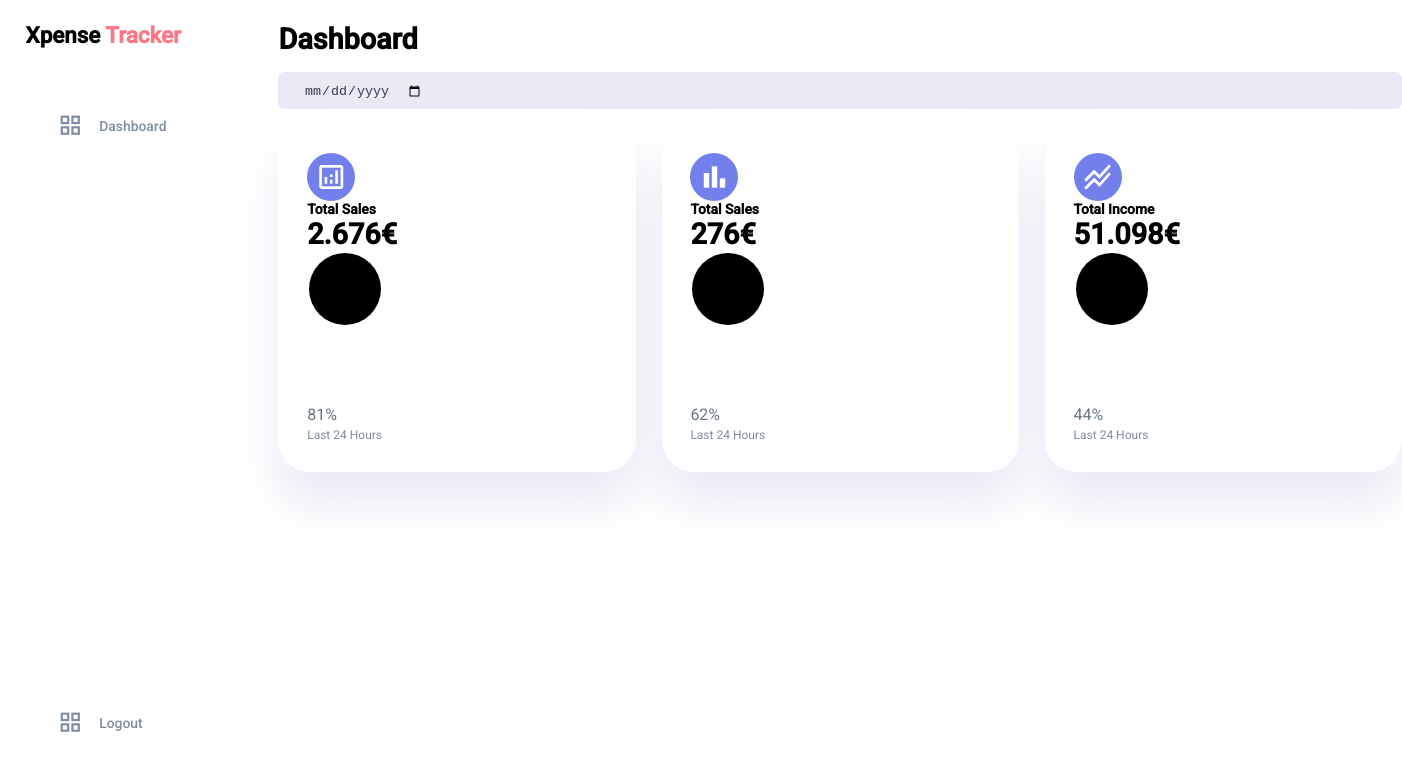
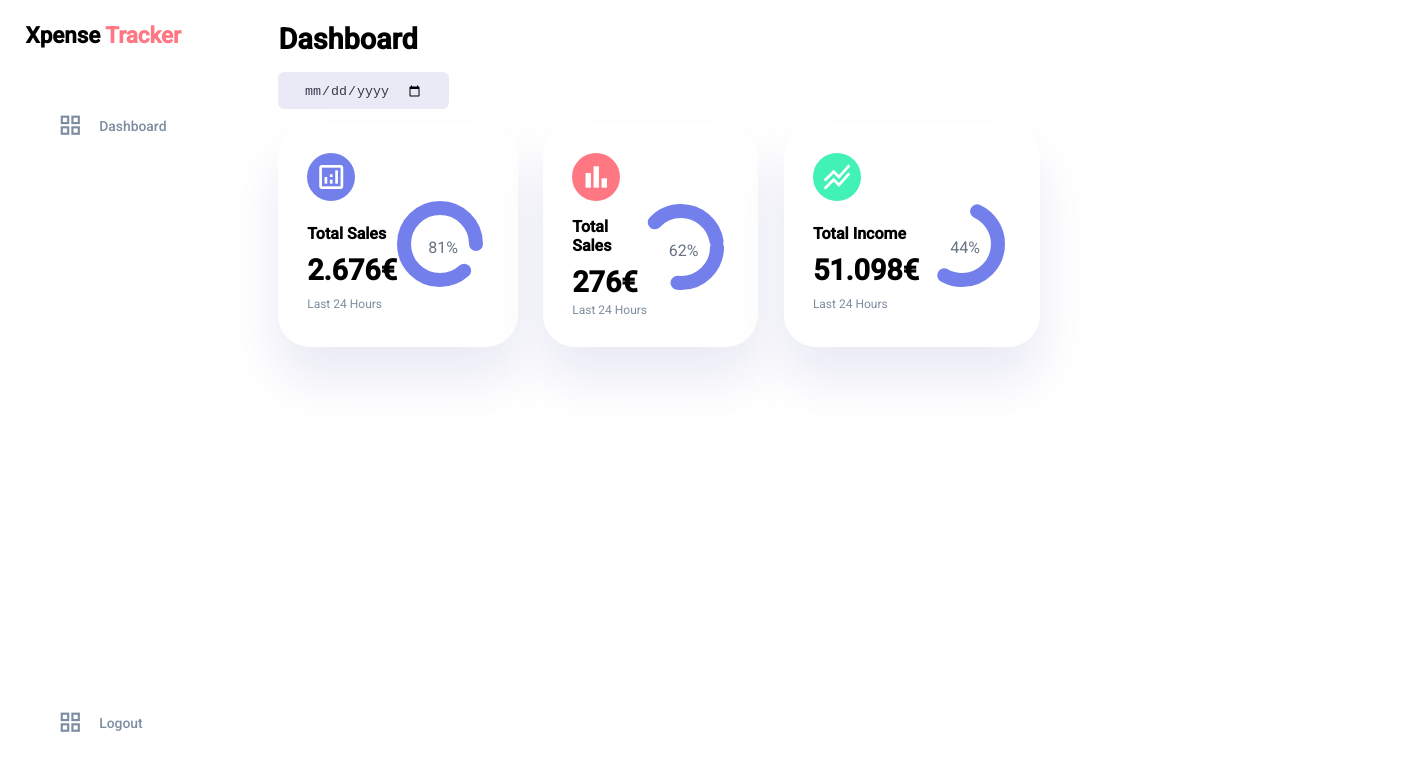
Before and after one commit to tsipiluka/XpenseTracker, an Angular app in the folder XpenseTracker/: page /dashboard in a window 1280 px wide. Shown: the top 770 px of the page, 1402 px wide, since content can reach past the window. Built offline with nearby package versions, Linux system fonts and the light colour scheme.

Commit message:
finished insights css

```diff
--- a/XpenseTracker/src/app/dashboard/dashboard.component.css
+++ b/XpenseTracker/src/app/dashboard/dashboard.component.css
@@ -231,6 +231,7 @@ main {
 }
 
 main .date {
+    display: inline-block;
     background: var(--color-light, rgba(132, 139, 200, 0.18));
     border-radius: var(--border-radius-1, .4rem);
     margin-top: 1rem;
@@ -268,3 +269,68 @@ main .insights > div span {
     color: var(--color-white, #fff);
     font-size: 2rem;
 }
+
+main .insights > div.expenses span {
+    background: var(--color-danger, #ff7782);
+}
+
+main .insights > div.income span {
+    background: var(--color-success, #41f1b6);
+}
+
+main .insights > div .middle {
+    display: flex;
+    align-items: center;
+    justify-content: space-between;
+}
+
+main .insights h3 {
+    margin: 1rem 0 0.6rem;
+    font-size: 1rem;
+}
+
+main .insights .progress {
+    position: relative;
+    width: 92px;
+    height: 92px;
+    border-radius: 50%;
+}
+
+main .insights svg {
+    width: 7rem;
+    height: 7rem;
+}
+
+main .insights svg circle {
+    fill: none;
+    stroke: var(--color-primary, #7380ec);
+    stroke-width: 14;
+    stroke-linecap: round;
+    transform: translate(5px, 5px);
+}
+
+main .insights .sales svg circle {
+    stroke-dashoffset: -30;
+    stroke-dasharray: 200;
+}
+
+main .insights .expenses svg circle {
+    stroke-dashoffset: 20;
+    stroke-dasharray: 80;
+}
+
+main .insights .income svg circle {
+    stroke-dashoffset: 35;
+    stroke-dasharray: 110;
+}
+
+main .insights .progress .number {
+    position: absolute;
+    top: 0;
+    left: 0;
+    height: 100%;
+    width: 100%;
+    display: flex;
+    justify-content: center;
+    align-items: center;
+}
```
